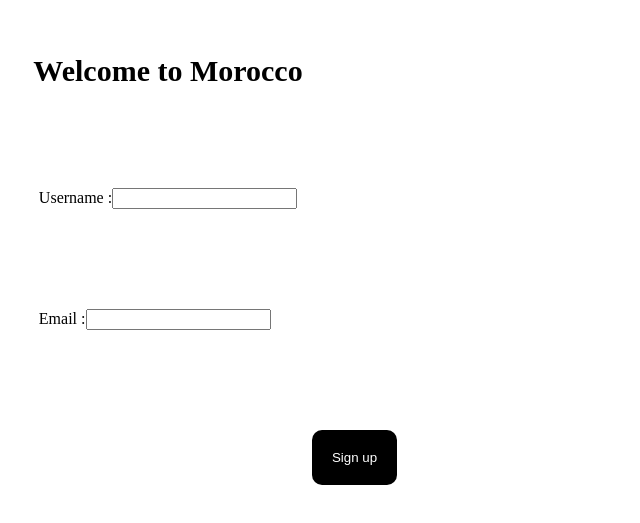
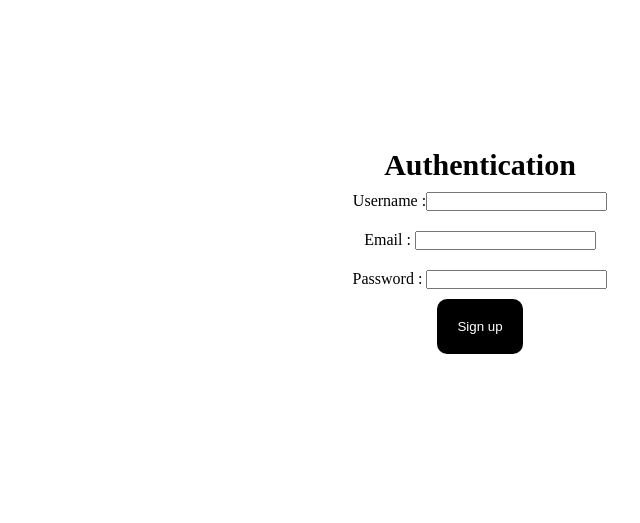
Before and after one commit to EL02HACHMI/Favorite-Champ, a React (Create React App) app: page / in a window 1280 px wide. Shown: the part 149-672 px from the top of the page, without its empty margins (480-1120 px from the left). Built offline with nearby package versions, Linux system fonts and the light colour scheme.

Commit message:
fix some issue

```diff
--- a/src/App.js
+++ b/src/App.js
@@ -1,11 +1,11 @@
 import React, { useState } from "react";
 import styled from "styled-components";
-
+import "./index.css";
 const Container = styled.div`
   width: 100vw;
   height: 100vh;
   display: flex;
-  align-items: center;
+  position: relative;
   flex-direction: column;
   justify-content: center;
 `;
@@ -14,12 +14,20 @@ const Title = styled.h1`
   font-size: 30px;
   text-align: center;
 `;
-const Form = styled.form``;
+const Form = styled.form`
+  width: 50%;
+  position: absolute;
+  right: 0;
+  bottom: 0;
+  top: 0;
+  display: flex;
+  justify-content: center;
+  align-items: center;
+  flex-direction: column;
+`;
 
 const Grp = styled.div`
-  display: flex;
-  margin: 100px;
-  align-items: center;
+  margin: 10px 0px;;
 `;
 
 const Btn = styled.button`
@@ -32,14 +40,13 @@ const Btn = styled.button`
   cursor: pointer;
 `;
 const Item = styled.div`
+  width: 600px;
+  height: 50px;
   display: flex;
-  background-color: yellow;
-  width: 300px;
-  height: 50px;
-  border-radius: 10px;
-  justify-content: center;
   align-items: center;
-  margin: 10px 0px;
+  position: relative;
+
+
 `
 const Username = styled.h3`
   font-size: 20px;
@@ -51,22 +58,31 @@ const Email = styled.p`
   font-size: 15px;
   font-weight: 300;
 `
+const Person = styled.div`
+  display: flex;
+  align-items: center;
+  width: 100%;
+  justify-content: center;
+
+`
 
 const App = () => {
   const [username, setUsername] = useState("");
   const [email, setEmail] = useState("");
+  const [pwd, setPwd] = useState("");
   const [data, setData] = useState([]);
 
   function handleSubmit(e) {
     e.preventDefault();
-    if (username && email) {
-      const person = { username, email };
+    if (username && email && pwd) {
+      const person = { username, email , pwd};
       setData((item) => {
         return [...item, person];
       });
       console.log(data);
       setUsername("");
       setEmail("");
+      setPwd("");
     } else {
       console.log("Empty values");
     }
@@ -75,7 +91,7 @@ const App = () => {
   return (
     <Container>
       <Form onSubmit={handleSubmit}>
-        <Title>Welcome to Morocco</Title>
+        <Title>Authentication</Title>
         <Grp>
           <span>Username :</span>
           <input
@@ -95,15 +111,28 @@ const App = () => {
           />
         </Grp>
 
+        <Grp>
+          <span>Password : </span>
+          <input
+            type="password"
+            name="psw"
+            value={pwd}
+            onChange={(e) => setPwd(e.target.value)}
+          />
+        </Grp>
+
         <Btn type="submit">Sign up</Btn>
       </Form>
       {
         data.map((item,index)=>{
-          const {id,username,email}=item;
+          const {id,username,email,pwd}=item;
           return(
             <Item  key={id}>
+              <Person>
                 <Username>{username}</Username>
                 <Email>{email}</Email>
+                <Email>{pwd}</Email>
+              </Person>
             </Item>
           )
         })
--- /dev/null
+++ b/src/index.css
@@ -0,0 +1,5 @@
+*{
+    margin: 0;
+    padding: 0;
+    box-sizing: border-box;
+}
--- a/src/index.js
+++ b/src/index.js
@@ -1,6 +1,7 @@
 import React from 'react';
 import ReactDOM from 'react-dom/client';
 import App from './App';
+
 
 const root = ReactDOM.createRoot(document.getElementById('root'));
 root.render(
```
